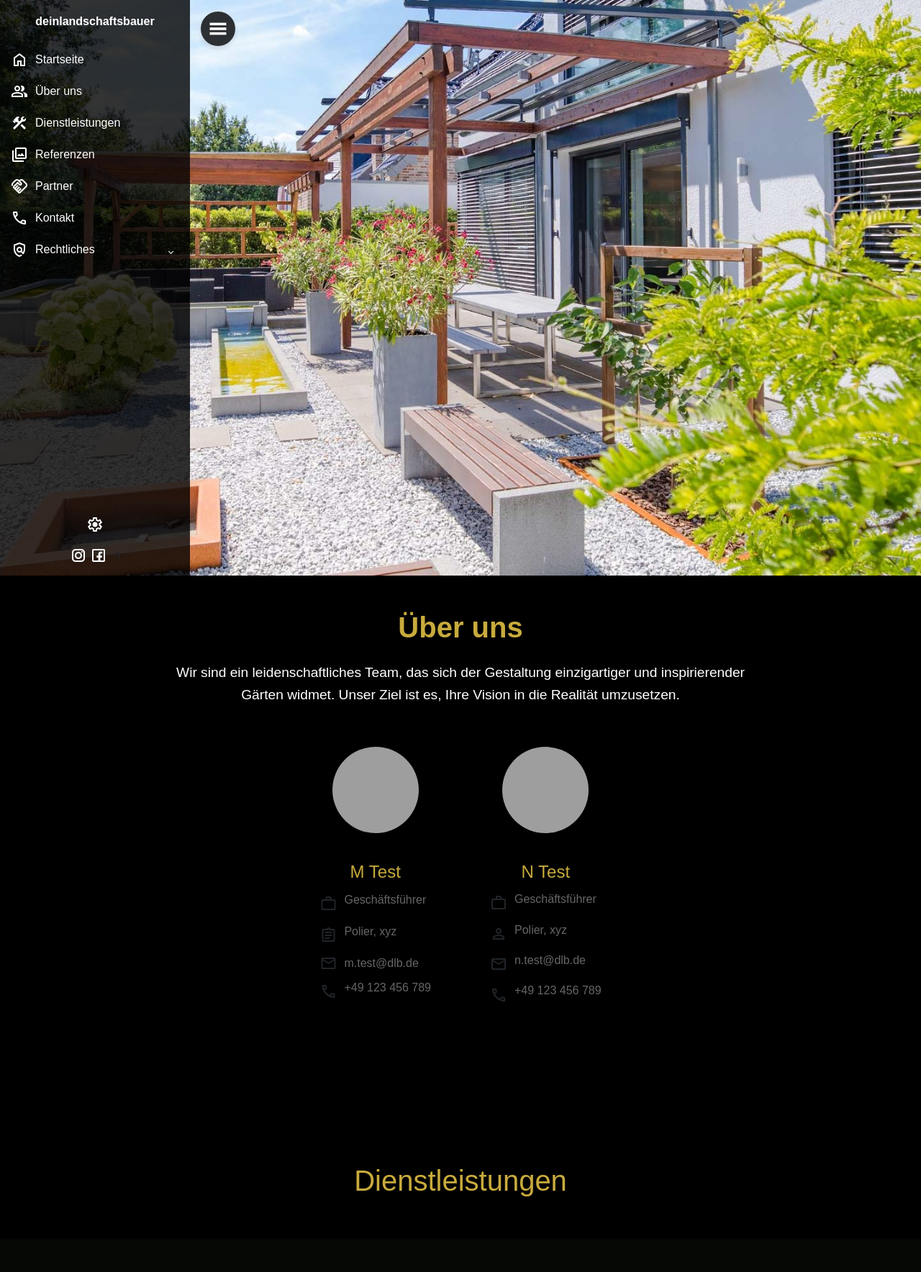
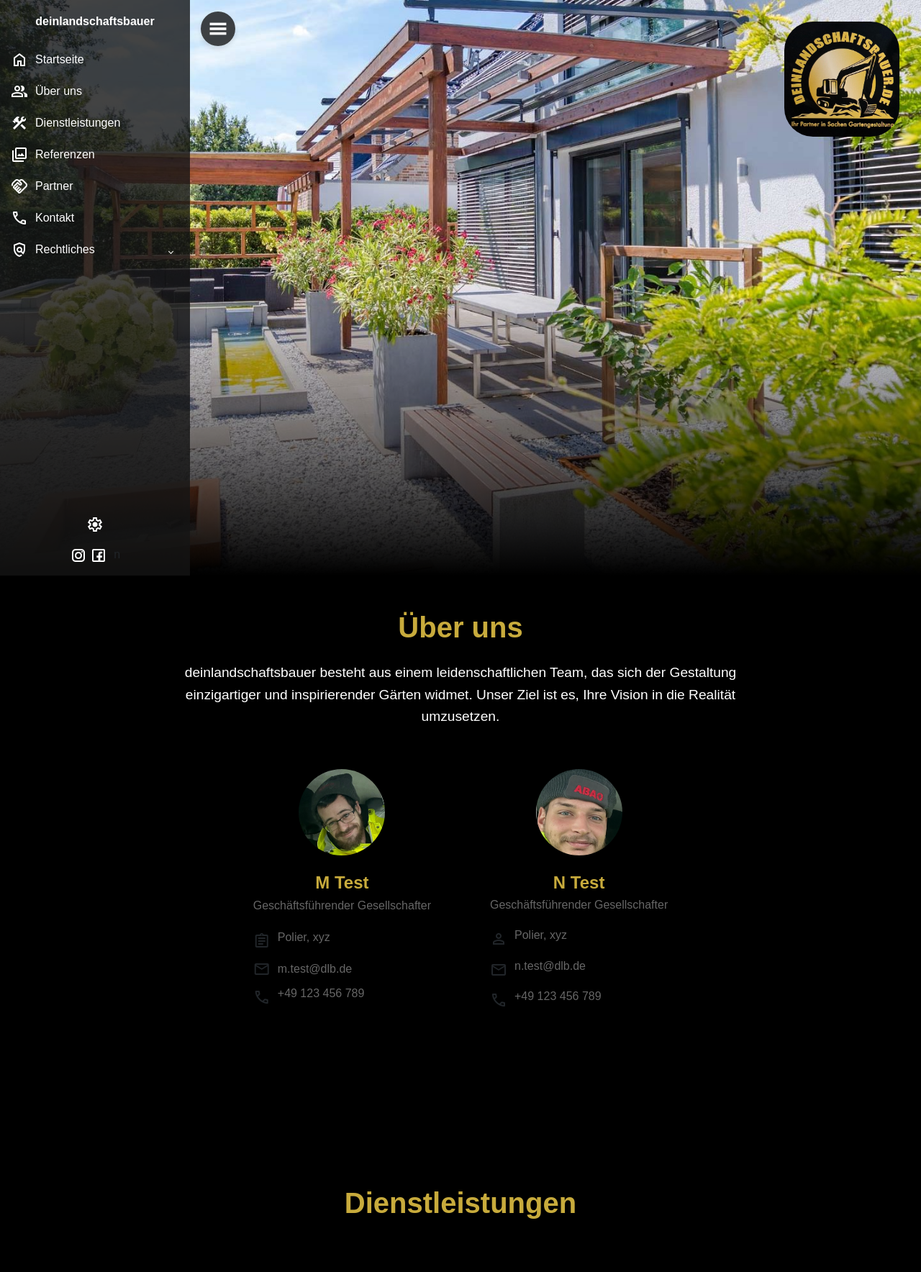
Before and after one commit to vitali2772/dtg, a Django app: page / in a window 1280 px wide. Shown: the whole page at 72% size. Before the commit the page ends 1663 px from the top, so only its background shows below. Run offline with Django 5.2, Linux system fonts and the light colour scheme; grey boxes are pictures that could not be loaded.

Commit message:
added transition between home and about

```diff
--- a/deintraumgarten/myapp/static/styles/style.css
+++ b/deintraumgarten/myapp/static/styles/style.css
@@ -30,7 +30,7 @@
     min-width: 264px;
     height: 100vh; /* Sidebar auf die gesamte Höhe der Seite strecken */
     transition: all 0.35s ease-in-out;
-    background-color: rgba(0, 0, 0, 0.8); /* Transparente Sidebar */
+    background-color: rgba(20, 20, 20, 0.8); /* Transparente Sidebar */
     display: flex;
     flex-direction: column;
     position: fixed; /* Fixieren, damit sie beim Scrollen bleibt */
@@ -51,7 +51,7 @@
     position: fixed; /* Fixiert, um immer sichtbar zu bleiben */
     left: 264px; /* Anfangs rechts von der geöffneten Sidebar */
     top: 1rem; /* Abstand vom oberen Rand */
-    background-color: rgba(0, 0, 0, 0.8); /* Transparente Sidebar */
+    background-color: rgba(20, 20, 20, 0.8); /* Transparente Sidebar */
     color: #fff; /* Weiße Schriftfarbe */
     border: none; /* Kein Rahmen */
     padding: 0.75rem; /* Symmetrische Polsterung */
@@ -168,17 +168,37 @@
 
 /* Home Section with Background Image */
 #home {
-    background-image: url('/static/images/bg.jpg');
-    background-size: cover;
-    background-position: center;
-    background-repeat: no-repeat;
+    position: relative; /* Wichtig für die Platzierung von Pseudo-Elementen */
+    background-image: linear-gradient(to bottom, rgba(0, 0, 0, 0) 50%, rgba(0, 0, 0, 1)),
+                      url('/static/images/bg.jpg'); /* Verlauf + Bild */
+    background-size: cover; /* Bildgröße anpassen */
+    background-position: center; /* Bildzentrierung */
+    background-repeat: no-repeat; /* Verhindert Wiederholung */
     height: 100vh; /* Home Section füllt den Bildschirm */
-    color: white;
+    color: white; /* Weißer Text */
     display: flex;
     justify-content: center;
     align-items: center;
     text-align: center;
 }
+
+
+.logo {
+    position: absolute; /* Positionierung relativ zum Bildschirm */
+    top: 30px; /* Abstand von oben */
+    right: 30px; /* Abstand von rechts */
+    width: 160px; /* Breite des Logos */
+    height: 160px; /* Höhe des Logos */
+    z-index: 1050; /* Sicherstellen, dass es über anderen Elementen liegt */
+}
+
+.logo img {
+    width: 100%; /* Bild an Container anpassen */
+    height: 100%; /* Bild an Container anpassen */
+    object-fit: cover; /* Bild korrekt skalieren */
+    border-radius: 25%;
+}
+
 
 /* Styling for the About Section */
 #about {
@@ -243,7 +263,6 @@
     width: 120px; /* Feste Breite für das Bild */
     height: 120px; /* Feste Höhe für das Bild */
     margin-top: 1rem; /* Abstand oben */
-    margin-bottom: 1rem; /* Abstand nach unten */
     border-radius: 50%; /* Rundes Bild */
     overflow: hidden; /* Alles außerhalb des Kreises abschneiden */
 }
@@ -266,8 +285,9 @@
 /* Name unter dem Bild */
 .card-content h3 {
     font-size: 1.5rem; /* Schriftgröße für Namen */
-    margin-bottom: 0.75rem; /* Abstand nach unten */
+    margin-bottom: 0.3rem; /* Abstand nach unten */
     color: #C8AB3C; /* Standard Textfarbe */
+    font-weight: bold;
 }
 
 /* Weitere Textabschnitte */
@@ -286,6 +306,7 @@
     font-weight: 500;
     margin-bottom: 10px;
 }
+
 
 /* Optional: Smooth Scroll */
 html {
@@ -341,7 +362,6 @@
     color: #fff; /* Weiße Textfarbe */
 }
 
-#service h2{
-    font-size: 2.5rem; /* Schriftgröße anpassen */
-    color: #C8AB3C;
+#service h2 {
+    color: #C8AB3C; /* Textfarbe */
 }
--- a/deintraumgarten/myapp/templates/base.html
+++ b/deintraumgarten/myapp/templates/base.html
@@ -111,7 +111,9 @@
             <div class="main-content flex-grow-1">
                 <!-- Home Section -->
                 <section id="home">
-
+                    <div class="logo">
+                        <img src="static/images/logo.png" alt="logo">
+                    </div>
                 </section>
 
                 <!-- About Section -->
@@ -122,7 +124,7 @@
 
                         <!-- Textblock -->
                         <p class="about-description">
-                            Wir sind ein leidenschaftliches Team, das sich der Gestaltung einzigartiger und inspirierender Gärten widmet.
+                            deinlandschaftsbauer besteht aus einem leidenschaftlichen Team, das sich der Gestaltung einzigartiger und inspirierender Gärten widmet.
                             Unser Ziel ist es, Ihre Vision in die Realität umzusetzen.
                         </p>
 
@@ -131,13 +133,12 @@
                             <!-- Karte 1 -->
                             <div class="card">
                                 <div class="card-img">
-                                    <img src="static/images/maxt.png" alt="M Test"> <!-- Absichtlicher Fehler -->
+                                    <img src="static/images/max.png" alt="M Test"> <!-- Absichtlicher Fehler -->
                                 </div>
                                 <div class="card-content">
                                     <h3>M Test</h3>
                                     <div class="info">
-                                        <i class="material-symbols-outlined">work</i>
-                                        <span class="position">Geschäftsführer</span>
+                                        <span class="position">Geschäftsführender Gesellschafter</span>
                                     </div>
                                     <div class="info">
                                         <i class="material-symbols-outlined">assignment</i>
@@ -157,13 +158,12 @@
                             <!-- Karte 2 -->
                             <div class="card">
                                 <div class="card-img">
-                                    <img src="static/images/nicot.png" alt="N Test"> <!-- Absichtlicher Fehler -->
+                                    <img src="static/images/nico.png" alt="N Test"> <!-- Absichtlicher Fehler -->
                                 </div>
                                 <div class="card-content">
                                     <h3>N Test</h3>
                                     <div class="info">
-                                        <i class="material-symbols-outlined">work</i>
-                                        <p class="position">Geschäftsführer</p>
+                                        <p class="position">Geschäftsführender Gesellschafter</p>
                                     </div>
                                     <div class="info">
                                         <i class="material-symbols-outlined">person</i>
@@ -186,7 +186,7 @@
                 <!-- Service Section -->
                 <section id="service">
                     <div class="container">
-                        <h2>Dienstleistungen</h2>
+                        <h2 class="section-title">Dienstleistungen</h2>
                     </div>
                 </section>
             </div>
--- a/deintraumgarten/myapp/templates/index.html
+++ b/deintraumgarten/myapp/templates/index.html
@@ -1,4 +1,4 @@
-{% extends "base.html" %} {% block title %} deintraumgarten {% endblock %}
+{% extends "base.html" %} {% block title %} deinlandschaftsbauer {% endblock %}
 {% block content %}
 {% load static %}
 <div class="fullscreen-bg"></div>
```
Also changed, not shown: deintraumgarten/myapp/static/images/logo.png (added).
